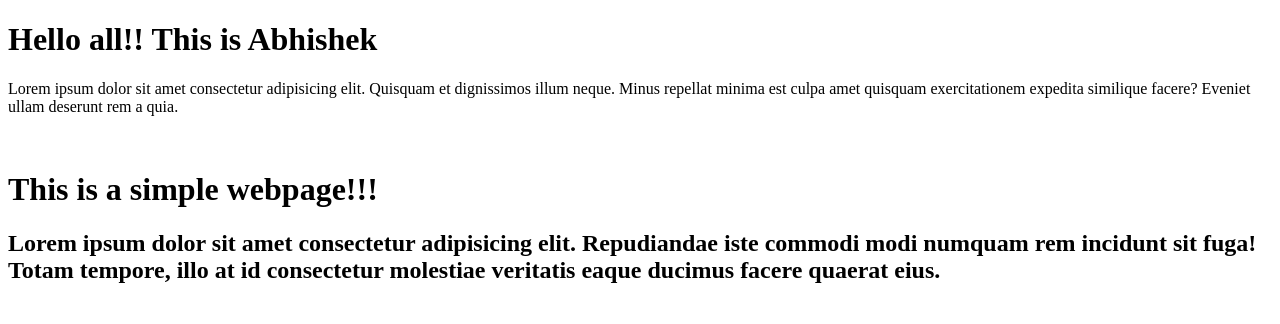
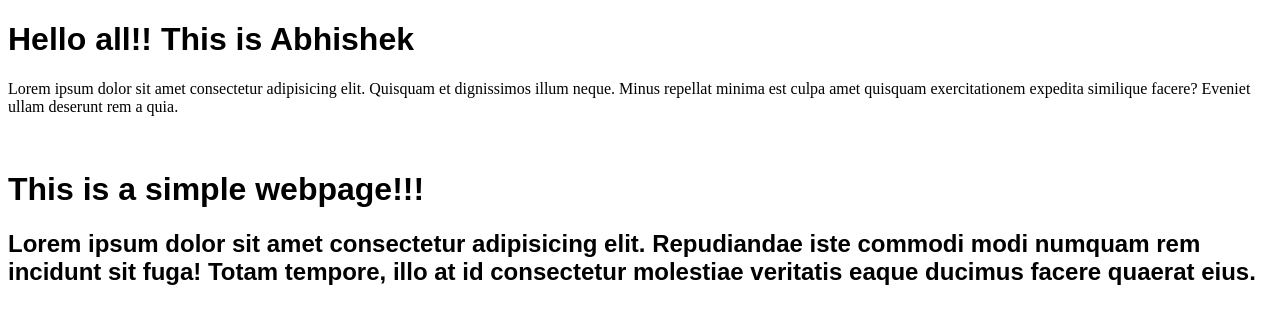
Before and after one commit to AbhishekMankame/MLSA_topics_practice, a plain HTML site: page index.html in a window 1280 px wide. Drawn offline with Linux system fonts and the light colour scheme.

Commit message:
added css file

```diff
--- /dev/null
+++ b/CSS/site.css
@@ -0,0 +1,7 @@
+h1, h2, h3 {
+    font-family: sans-serif;
+}
+
+body{
+    font-family: serif;
+}
--- a/index.html
+++ b/index.html
@@ -3,6 +3,7 @@
 <head>
     <meta charset="UTF-8">
     <meta http-equiv="X-UA-Compatible" content="IE=edge">
+    <link rel="stylesheet" href="CSS/site.css">
     <meta name="viewport" content="width=device-width, initial-scale=1.0">
     <title>This is an simple page</title>
 </head>
```
Also changed, not shown: 1 other file.
